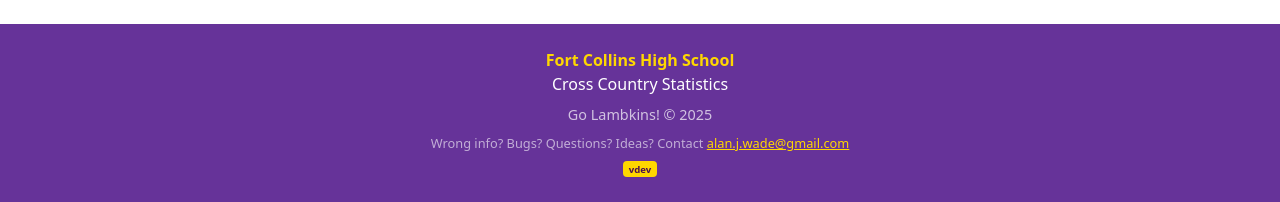
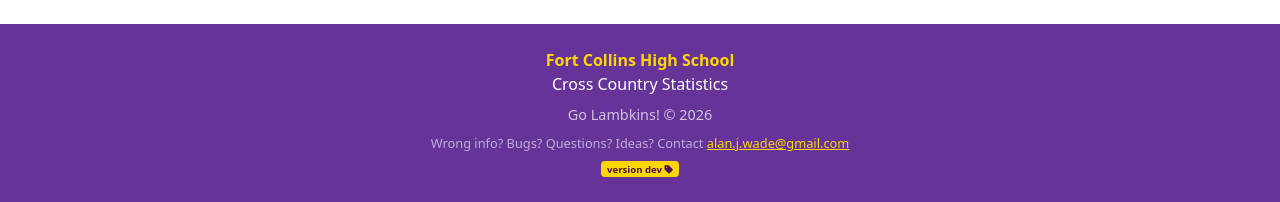
Before and after one commit to alanjwade/fcxc-stats, a Flask app: page / in a window 1280 px wide; the page is wider, and only the part inside the window is pictured. Shown: the part 844-1046 px from the top of that part. Run offline with Flask 3, Linux system fonts and the light colour scheme; data that the repository does not hold is empty; some libraries are stand-ins or nearby versions.

Commit message:
display updates

```diff
--- a/webapp/templates/base.html
+++ b/webapp/templates/base.html
@@ -258,11 +258,11 @@
                 <span class="text-white">Cross Country Statistics</span>
             </p>
             <p class="mb-2" style="color: rgba(255, 255, 255, 0.7); font-size: 0.9em;">
-                Go Lambkins! &copy; 2025
+                Go Lambkins! &copy; 2026
             </p>
             <p class="mb-0" style="color: rgba(255, 255, 255, 0.6); font-size: 0.8em;">
                 Wrong info? Bugs? Questions? Ideas? Contact <a href="mailto:alan.j.wade@gmail.com" class="text-fchs-gold">alan.j.wade@gmail.com</a><br>
-                <span class="badge bg-fchs-gold mt-2">v{{ app_version }}</span>
+                <span class="badge bg-fchs-gold mt-2">version {{ app_version }} <i class="fas fa-tag"></i></span>
             </p>
         </div>
     </footer>
```
